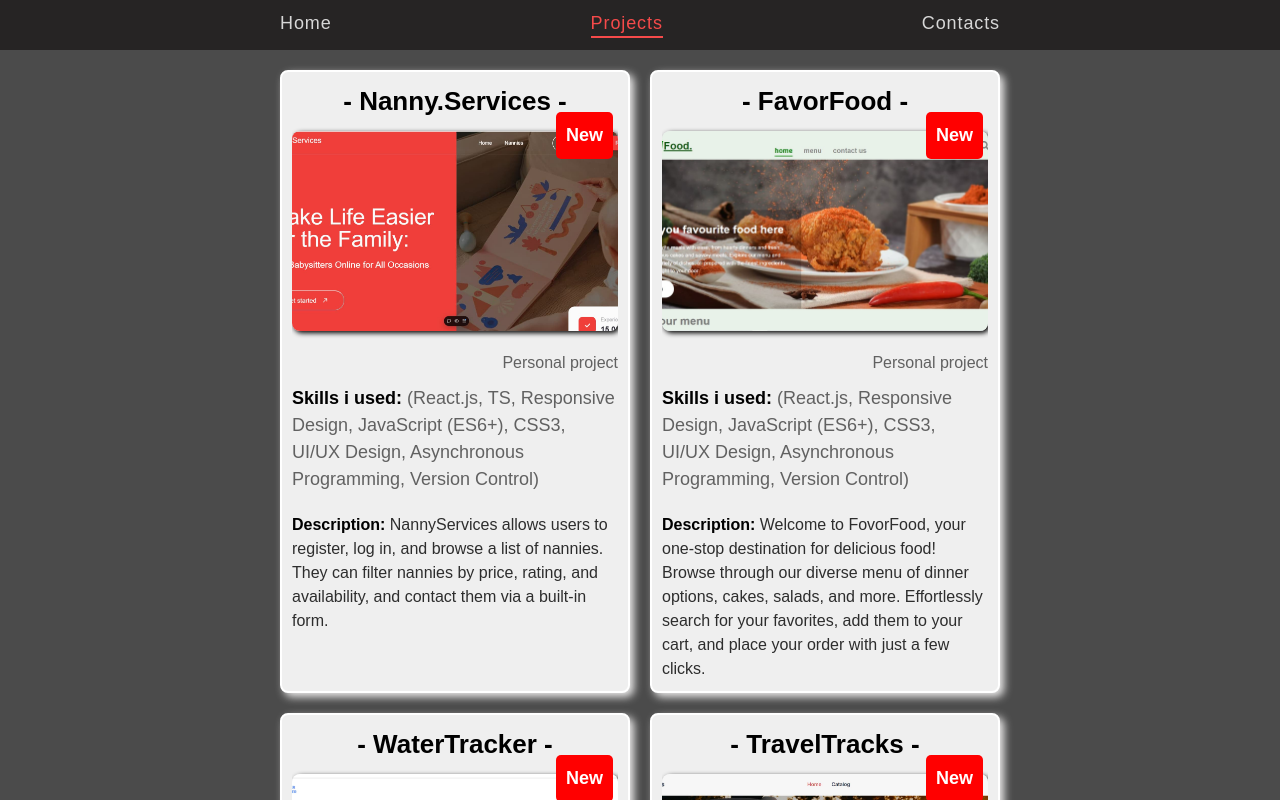
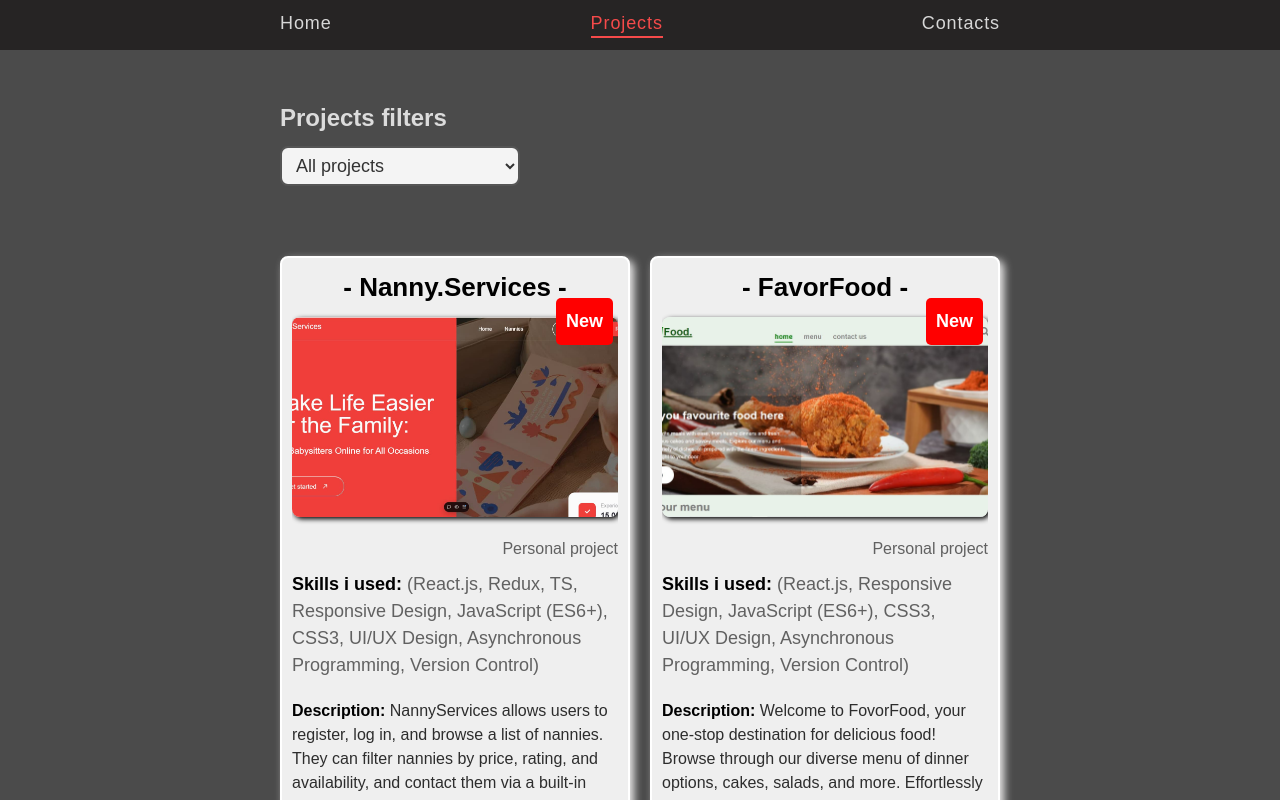
Before and after one commit to NikitinIhor/Portfolio, a React (Vite) app: page /projects in a window 1280 px wide. Shown: the top 800 px of the page. Built offline with nearby package versions, Linux system fonts and the light colour scheme.

Commit message:
added filter

```diff
--- /dev/null
+++ b/src/components/Filter/Filter.jsx
@@ -0,0 +1,27 @@
+import css from "./Filter.module.css";
+
+export default function Filter({ filterValue, handleChangeFilter }) {
+  return (
+    <div className={css.filter}>
+      <label
+        value={filterValue}
+        onChange={(e) => handleChangeFilter(e.target.value)}
+        className={css.label}
+      >
+        Projects filters
+        <select className={css.filters} id="filters">
+          <option value="all projects">All projects</option>
+          <option value="react">React</option>
+          <option value="ts">React + TS</option>
+          <option value="vanilla">Vanilla JS</option>
+          <option value="personal">Personal projects</option>
+          <option value="command">Command projects</option>
+          <option value="new">New</option>
+          <option value="2024">2024 year</option>
+          <option value="2023">2023 year</option>
+          <option value="2022">2022 year</option>
+        </select>
+      </label>
+    </div>
+  );
+}
--- /dev/null
+++ b/src/components/Filter/Filter.module.css
@@ -0,0 +1,58 @@
+.filter {
+  margin: 50px 0;
+}
+
+.label {
+  display: flex;
+  flex-direction: column;
+  color: #dcdcdc;
+  font-size: 18px;
+  margin-bottom: 10px;
+  font-weight: 600;
+}
+
+.filters {
+  margin-top: 10px;
+  width: 200px;
+  height: 40px;
+  font-size: 14px;
+  padding-left: 10px;
+  padding-right: 10px;
+  border: 2px solid #555;
+  border-radius: 8px;
+  background-color: #f4f4f4;
+  color: #333;
+  transition: all 0.3s ease-in-out;
+  cursor: pointer;
+}
+
+.filters:hover {
+  border-color: #f6482a;
+  background-color: #fff;
+}
+
+.filters:focus {
+  outline: none;
+}
+
+.filters option {
+  padding: 10px;
+  background-color: #fff;
+  color: #333;
+}
+
+.filters option:hover {
+  background-color: #f0f0f0;
+}
+
+@media (min-width: 768px) {
+  .label {
+    font-size: 24px;
+  }
+  .filters {
+    width: 240px;
+  }
+  .filters {
+    font-size: 18px;
+  }
+}
--- a/src/components/Project/Project.jsx
+++ b/src/components/Project/Project.jsx
@@ -10,6 +10,7 @@ export default function Project({
     description,
     url,
     isNew,
+    year,
   },
 }) {
   return (
@@ -25,6 +26,7 @@ export default function Project({
         <p className={css.description}>
           <span className={css.span}>Description:</span> {description}
         </p>
+        <span className={css.year}>{year}</span>
       </a>
     </div>
   );
--- a/src/data.js
+++ b/src/data.js
@@ -1,3 +1,4 @@
+import ARTHROHARD from "../src/images/projects/ARTHROHARD.jpg";
 import favorFood from "../src/images/projects/favorFood.jpg";
 import findpare from "../src/images/projects/findpare.jpg";
 import mygym from "../src/images/projects/gym.jpg";
@@ -20,13 +21,15 @@ export const DATA = [
     title: "Nanny.Services",
     subtitle: "Personal project",
     skills:
-      "React.js, TS, Responsive Design, JavaScript (ES6+), CSS3, UI/UX Design, Asynchronous Programming, Version Control",
+      "React.js, Redux, TS, Responsive Design, JavaScript (ES6+), CSS3, UI/UX Design, Asynchronous Programming, Version Control",
     image: nannyServices,
     alt: "nannyServices",
     description:
       "NannyServices allows users to register, log in, and browse a list of nannies. They can filter nannies by price, rating, and availability, and contact them via a built-in form.",
     url: "https://nanny-services-eta.vercel.app/",
     isNew: true,
+    year: "2024",
+    filter: "ts",
   },
   {
     id: 3,
@@ -40,32 +43,38 @@ export const DATA = [
       "Welcome to FovorFood, your one-stop destination for delicious food! Browse through our diverse menu of dinner options, cakes, salads, and more. Effortlessly search for your favorites, add them to your cart, and place your order with just a few clicks.",
     url: "https://favor-food.vercel.app/",
     isNew: true,
+    year: "2024",
+    filter: "react",
   },
   {
     id: 4,
     title: "WaterTracker",
     subtitle: "Command project",
     skills:
-      "React.js, Responsive Design, JavaScript (ES6+), CSS3, UI/UX Design, Asynchronous Programming, Version Control, Node.js, MongoDB, Express",
+      "React.js, resux, Responsive Design, JavaScript (ES6+), CSS3, UI/UX Design, Asynchronous Programming, Version Control, Node.js, MongoDB, Express",
     image: waterTracker,
     alt: "waterTracker",
     description:
       "Stay hydrated and monitor your water intake with our user-friendly Water Tracker app. Users can easily log in to set daily water goals and select the amount of water they drink throughout the day. The app also features a history section, allowing users to review their daily, weekly, and monthly hydration habits. With reminders and insights, our Water Tracker helps you develop healthier hydration habits and achieve your wellness goals!",
     url: "https://browser-battalion-3-0-dev.vercel.app/welcome",
     isNew: true,
+    year: "2024",
+    filter: "react",
   },
   {
     id: 5,
     title: "TravelTracks",
     subtitle: "Personal project",
     skills:
-      "React.js, Responsive Design, JavaScript (ES6+), CSS3, UI/UX Design, Asynchronous Programming, Version Control",
+      "React.js, Redux, Responsive Design, JavaScript (ES6+), CSS3, UI/UX Design, Asynchronous Programming, Version Control",
     image: travelTracks,
     alt: "travelTracks",
     description:
       "Is a travel companion app that helps users find campers in any region. With advanced filters, users can refine their search to match specific needs, from camper type to amenities. The app offers captivating images for each camper, allowing users to browse visually. An easy-to-use order form streamlines booking, making it a convenient tool for planning road trips and adventures.",
     url: "https://travel-trucks-amber.vercel.app/",
     isNew: true,
+    year: "2024",
+    filter: "react",
   },
   {
     id: 6,
@@ -78,6 +87,8 @@ export const DATA = [
     description:
       "A straightforward weather app that lets you enter any city and instantly receive up-to-date weather information. From current temperature and wind speed to other essential weather details, WeatherWatch keeps you informed with just a few taps. Perfect for planning your day or your travels, it offers a quick and easy way to stay on top of the weather.",
     url: "https://weather-dashboard-application-vert.vercel.app/",
+    year: "2024",
+    filter: "react",
   },
   {
     id: 7,
@@ -90,6 +101,8 @@ export const DATA = [
     description:
       "An interactive web app where users can customize their pizza by choosing different halves, each with its own price. After selecting, the order is animated into the cart, where users can either finalize the purchase or cancel. The app offers a fun and easy way to create and manage custom pizza orders.",
     url: "https://pizzamaker-six.vercel.app/",
+    year: "2024",
+    filter: "react",
   },
   {
     id: 8,
@@ -102,6 +115,8 @@ export const DATA = [
     description:
       "A movie discovery platform built with React and Redux, integrating the Movie Database API. Users can search for films, view detailed information, and watch trailers. The app is fully responsive and efficiently handles state management for a smooth user experience.",
     url: "https://goit-react-hw-05-one-theta.vercel.app/",
+    year: "2024",
+    filter: "react",
   },
   {
     id: 9,
@@ -114,6 +129,8 @@ export const DATA = [
     description:
       "A React and Redux app with persistent state, allowing users to add, update, and delete profiles seamlessly. It ensures data continuity across sessions with Redux Persist and features a clean, responsive design for easy user management.",
     url: "https://my-user-list.vercel.app/",
+    year: "2023",
+    filter: "react",
   },
   {
     id: 10,
@@ -126,6 +143,8 @@ export const DATA = [
     description:
       "A React application utilizing Redux and Redux Persist for state management, featuring secure login and logout functionality. Users can efficiently manage their contacts with operations to add, update, and delete entries.",
     url: "https://goit-react-hw-08-five-xi.vercel.app/",
+    year: "2023",
+    filter: "react",
   },
   {
     id: 11,
@@ -138,6 +157,8 @@ export const DATA = [
     description:
       "A collaborative team project, we developed a responsive portfolio website that showcases various projects, complete with JavaScript animations for enhanced user experience. My primary role was to create and implement a contact section, which included a fully functional form for users to send messages directly from the site.",
     url: "https://vikto0004.github.io/browser-battalion-2.0/",
+    year: "2024",
+    filter: "vanilla",
   },
   {
     id: 12,
@@ -150,9 +171,25 @@ export const DATA = [
     description:
       "A team project focused on promoting health food. My primary responsibility was developing and modifying a key section of the application, while also contributing to other areas of the project. The experience also strengthened my skills in teamwork and project management.",
     url: "https://dr-jeky11.github.io/health-project/",
+    year: "2024",
+    filter: "vanilla",
   },
   {
-    id: 13,
+    id: 14,
+    title: "ARTHROHARD",
+    subtitle: "Personal project",
+    skills:
+      "Responsive Design, JavaScript (ES6+), CSS3, UI/UX Design, Version Control",
+    image: ARTHROHARD,
+    alt: "ARTHROHARD",
+    description:
+      "Arthrohard is a highly digestible dietary supplement in the form of a syrup, created with the health of your dog's or cat's joints in mind. Our mobile app allows quick access to information about the product, its ingredients and health benefits, as well as allows interaction with various product presentation options.",
+    url: "https://nikitinihor.github.io/ARTHROHARD/",
+    year: "2024",
+    filter: "vanilla",
+  },
+  {
+    id: 15,
     title: "Notebook",
     subtitle: "Personal project",
     skills:
@@ -162,9 +199,11 @@ export const DATA = [
     description:
       "A vanilla JavaScript application that enables users to create and manage notes with descriptions and categories. The app offers a straightforward interface for adding, organizing, and viewing notes.",
     url: "https://nikitinihor.github.io/my-note/",
+    year: "2022",
+    filter: "vanilla",
   },
   {
-    id: 14,
+    id: 16,
     title: "Find a pair",
     subtitle: "Personal project",
     skills:
@@ -174,9 +213,11 @@ export const DATA = [
     description:
       "A vanilla JavaScript game where players find and match pairs of animal cards. The game features a simple and engaging interface, challenging players to improve their memory and attention skills as they uncover and match the animal pairs.",
     url: "https://nikitinihor.github.io/game-find-pair/",
+    year: "2022",
+    filter: "vanilla",
   },
   {
-    id: 15,
+    id: 17,
     title: "Personal wallet",
     subtitle: "Personal project",
     skills:
@@ -186,9 +227,11 @@ export const DATA = [
     description:
       "A dynamic wallet application built with Vanilla JavaScript. It allows users to add money, track income and expenses, and manage transactions, all with smooth, engaging animations for an enhanced user experience.",
     url: "https://nikitinihor.github.io/wallet/",
+    year: "2022",
+    filter: "vanilla",
   },
   {
-    id: 16,
+    id: 18,
     title: "My Gym",
     subtitle: "Personal project",
     skills:
@@ -198,5 +241,7 @@ export const DATA = [
     description:
       "A lightweight gym management app built with vanilla JavaScript. It allows users to create, modify, and manage workout routines with ease.",
     url: "https://nikitinihor.github.io/My-Gym/",
+    year: "2022",
+    filter: "vanilla",
   },
 ];
--- a/src/pages/Projects/Projects.jsx
+++ b/src/pages/Projects/Projects.jsx
@@ -1,17 +1,18 @@
 import { useEffect, useState } from "react";
+import Filter from "../../components/Filter/Filter";
 import Loader from "../../components/Loader/Loader";
 import Project from "../../components/Project/Project";
 import { DATA } from "../../data";
-
 import css from "./Projects.module.css";
 
 export default function Projects() {
   const [loading, setLoading] = useState(true);
+  const [filterValue, setFilterValue] = useState("all projects");
 
   useEffect(() => {
     const timeout = setTimeout(() => {
       setLoading(false);
-    }, 1500);
+    }, 1200);
     return () => clearTimeout(timeout);
   }, []);
 
@@ -22,10 +23,47 @@ export default function Projects() {
       </div>
     );
 
+  const handleChangeFilter = (filter) => {
+    setLoading(true);
+    setFilterValue(filter);
+    setTimeout(() => {
+      setLoading(false);
+    }, 1000);
+  };
+
+  const filtredData = DATA.filter((projects) => {
+    switch (filterValue) {
+      case "react":
+        return projects.filter === "react";
+      case "ts":
+        return projects.filter === "ts";
+      case "vanilla":
+        return projects.filter === "vanilla";
+      case "personal":
+        return projects.subtitle === "Personal project";
+      case "command":
+        return projects.subtitle === "Command project";
+      case "new":
+        return projects.isNew;
+      case "2022":
+        return projects.year === "2022";
+      case "2023":
+        return projects.year === "2023";
+      case "2024":
+        return projects.year === "2024";
+      default:
+        return true;
+    }
+  });
+
   return (
     <div className="container">
+      <Filter
+        handleChangeFilter={handleChangeFilter}
+        filterValue={filterValue}
+      />
       <ul className={css.list}>
-        {DATA.map((item) => (
+        {filtredData.map((item) => (
           <li className={css.item} key={item.id}>
             <Project data={item} />
           </li>
```
Also changed, not shown: src/components/Project/Project.module.css (+9 -0 lines), src/images/projects/ARTHROHARD.jpg (added).
